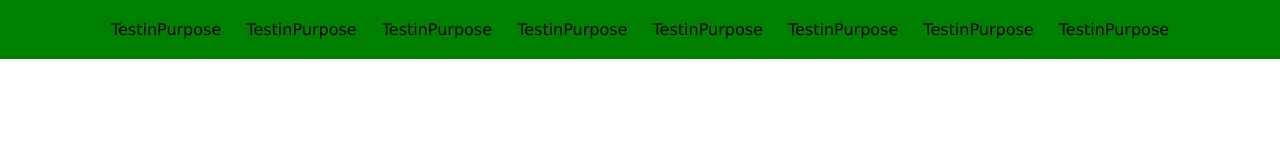
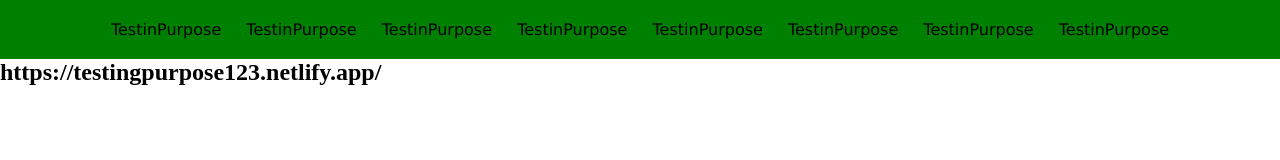
Before and after one commit to ha661bibullah/TestingPurpose, a plain HTML site: page index.html in a window 1280 px wide. Drawn offline with Linux system fonts and the light colour scheme.

Commit message:
Update index.html
textingpurpose123

```diff
--- a/index.html
+++ b/index.html
@@ -51,5 +51,6 @@ nav a{
     <ul><li><a href="#"></a>TestinPurpose</li></ul>
     <ul><li><a href="#"></a>TestinPurpose</li></ul>
    </nav>
+    <h2>https://testingpurpose123.netlify.app/</h2>
 </body>
 </html>
```
